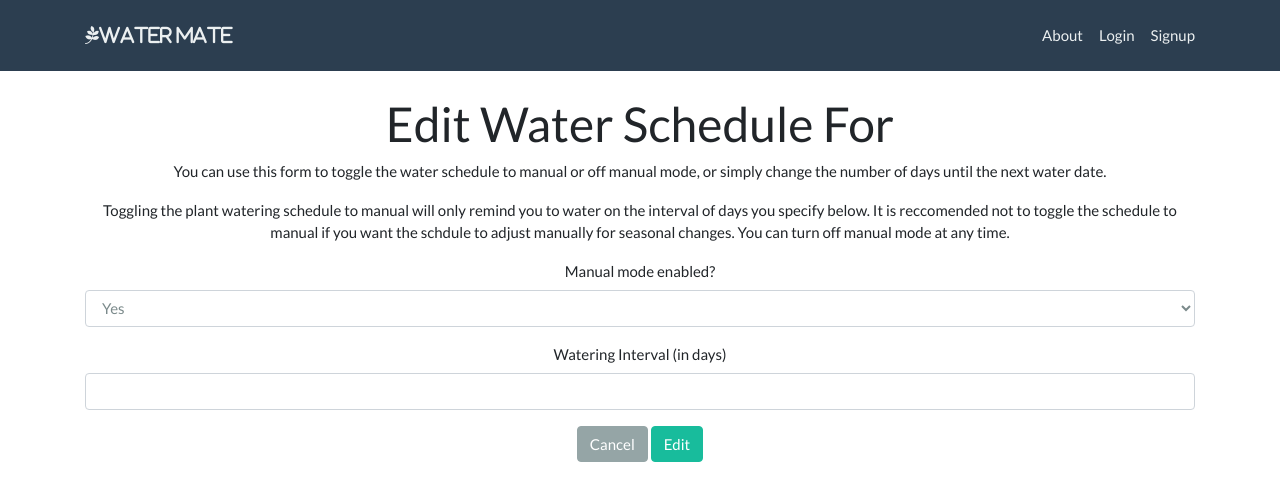
After one commit to awildstone/Water-Mate, a Flask app: template templates/schedule/edit_waterschedule.html in a window 1280 px wide. The commit adds this page. Shown: the top 501 px of the page. Run offline with Flask 2, Linux system fonts and the light colour scheme; the template is opened without the code that fills it: values that come from a table or form of the project are taken from there, others are empty; some libraries are stand-ins or nearby versions.

Commit message:
Add routes for viewing/adding/editing water schedule and the templates.

```diff
--- a/app.py
+++ b/app.py
@@ -9,6 +9,7 @@ from models import db, connect_db, Collection, Room, User, LightType, LightSourc
 from forms import *
 from werkzeug.utils import secure_filename
 from location import UserLocation
+from datetime import datetime
 
 CURRENT_USER_KEY = 'current_user'
 
@@ -378,7 +379,9 @@ def delete_room(room_id):
             db.session.commit()
             flash('Room Deleted.', 'success')
         except IntegrityError:
+            db.session.rollback()
             flash('You cannot delete a room that has plants!', 'warning')
+            return redirect(url_for('view_room', room_id=room_id))
     else:
         flash('Access Denied.', 'danger')
 
@@ -480,8 +483,6 @@ def view_plant(plant_id):
         flash('Access Denied.', 'danger')
         return redirect(url_for('view_collection', collection_id=collection.id))
 
-#Need to add logic when the plant is added to call a method to create the watering schedule
-#This will require some calculations to update many tables so I'll work on this once the basic routes are all completed.
 @app.route('/collection/rooms/<int:room_id>/add-plant', methods=['GET', 'POST'])
 @auth_required
 def add_plant(room_id):
@@ -519,6 +520,8 @@ def add_plant(room_id):
 
             room.plants.append(new_plant)
             db.session.commit()
+
+            create_waterschedule(new_plant)
             flash(f'New plant, {new_plant.name}, added to {room.name}!', 'success')
             return redirect(url_for('view_room', room_id=room.id))
     else:
@@ -581,10 +584,65 @@ def delete_plant(plant_id):
         flash('Access Denied.', 'danger')
         return redirect(url_for('view_collection', collection_id=collection.id))
 
-
 ####################
 # Schedule Routes
 ####################
 
-#View a plant's water schedule history
-#Manually edit a plant's water frequency
+def create_waterschedule(plant):
+    """This is a helper method to create a Water Schedule for a newly added plant.
+    Accepts a plant ORM object, sets water_date to current datetime and water interval
+    is set from plant type base interval."""
+
+    plant_type = PlantType.query.get_or_404(plant.id)
+
+    new_waterschedule = WaterSchedule()
+    db.session.add(WaterSchedule(
+        water_date=datetime.now(),
+        water_interval=plant_type.base_water,
+        plant_id=plant.id
+    ))
+    db.session.commit()
+
+@app.route('/collection/room/plant/<int:plant_id>/water-schedule')
+@auth_required
+def view_waterschedule(plant_id):
+    """View a plant's water schedule by plant id."""
+
+    plant = Plant.query.get_or_404(plant_id)
+    room = Room.query.get_or_404(plant.room_id)
+    collection = Collection.query.get_or_404(room.collection_id)
+
+    if g.user.id == collection.user_id:
+        water_schedule = WaterSchedule.query.filter_by(plant_id=plant_id).first()
+        return render_template('/schedule/view_waterschedule.html', water_schedule=water_schedule, plant=plant)
+    else:
+        flash('Access Denied.', 'danger')
+        return redirect(url_for('view_plant', plant_id=plant_id))
+
+@app.route('/collection/room/plant/<int:plant_id>/water-schedule/edit', methods=['GET', 'POST'])
+@auth_required
+def edit_waterschedule(plant_id):
+    """Edit a plant's water schedule by plant id.
+    Editing a water schedule will toggle the plant's water schedule
+    between manual mode or auto. If the schedule is set to manual
+    intervals it will not adjust for seasonal changes."""
+
+    plant = Plant.query.get_or_404(plant_id)
+    room = Room.query.get_or_404(plant.room_id)
+    collection = Collection.query.get_or_404(room.collection_id)
+    water_schedule = WaterSchedule.query.filter_by(plant_id=plant_id).first()
+
+    form = EditWaterScheduleForm(obj=water_schedule)
+
+    if g.user.id == collection.user_id:
+        if form.validate_on_submit():
+            water_schedule.manual_mode = form.manual_mode.data
+            water_schedule.water_interval = form.water_interval.data
+            db.session.commit()
+            flash('Water Schedule updated.', 'success')
+            return redirect(url_for('view_waterschedule', plant_id=plant_id))
+    else:
+        flash('Access Denied.', 'danger')
+        return redirect(url_for('view_plant', plant_id=plant_id))
+
+    return render_template('/schedule/edit_waterschedule.html', form=form, water_schedule=water_schedule, plant=plant)
--- a/forms.py
+++ b/forms.py
@@ -130,24 +130,24 @@ class AddWaterHistoryNotes(FlaskForm):
 
 # I found this solution to create a custom validator that checks if another field has a truthy value before showing the 2nd field condition:
 # https://stackoverflow.com/questions/8463209/how-to-make-a-field-conditionally-optional-in-wtforms/44037077
+# class RequiredIf(Required):
+#     """A validator which makes a field required if
+#     another field is set and has a truthy value."""
 
-class RequiredIf(Required):
-    # a validator which makes a field required if
-    # another field is set and has a truthy value
+#     def __init__(self, other_field_name, *args, **kwargs,):
+#         self.other_field_name = other_field_name
+#         super(RequiredIf, self).__init__(*args, **kwargs)
 
-    def __init__(self, other_field_name, *args, **kwargs,):
-        self.other_field_name = other_field_name
-        super(RequiredIf, self).__init__(*args, **kwargs)
-
-    def __call__(self, form, field):
-        other_field = form._fields.get(self.other_field_name)
-        if other_field is None:
-            raise Exception('no field named "%s" in form' % self.other_field_name)
-        if bool(other_field.data):
-            super(RequiredIf, self).__call__(form, field)
+#     def __call__(self, form, field):
+#         other_field = form._fields.get(self.other_field_name)
+#         if other_field is None:
+#             raise Exception('no field named "%s" in form' % self.other_field_name)
+#         if bool(other_field.data):
+#             super(RequiredIf, self).__call__(form, field)
 
 class EditWaterScheduleForm(FlaskForm):
     """Form to manually set a Water Schedule timeline."""
 
     manual_mode = SelectField('Manual mode enabled?', choices=[(True, 'Yes'),(False, 'No')], coerce=bool, validators=[InputRequired(message='You must choose if manual mode is enabled.')])
-    water_interval = StringField('Watering Interval (in days)', validators=[RequiredIf('manual_mode')])
+    # water_interval = StringField('Watering Interval (in days)', validators=[RequiredIf('manual_mode')])
+    water_interval = StringField('Watering Interval (in days)', validators=[InputRequired(message='You must set the number of days between waterings if manual mode is enabled.')])
--- a/templates/plant/edit_plant.html
+++ b/templates/plant/edit_plant.html
@@ -19,7 +19,7 @@
       {% endfor %}
     </div>
     {% endfor %}
-    <a href="{{ url_for('view_room', room_id=room.id) }}" class="btn btn-secondary">Cancel</a>
+    <a href="{{ url_for('view_plant', plant_id=plant.id) }}" class="btn btn-secondary">Cancel</a>
     <button class="btn btn-success" type="submit">Edit Plant</button>
   </form>
 {% endblock %}
--- a/templates/room/view_room.html
+++ b/templates/room/view_room.html
@@ -19,7 +19,9 @@
 
 <ul class="list-group m-3">
     {% for plant in plants %}
-    <li class="list-group-item list-group-item-secondary"><a href="{{ url_for('view_plant', plant_id=plant.id) }}">{{ plant.name }}</a></li>
+    <li class="list-group-item list-group-item-secondary"><a href="{{ url_for('view_plant', plant_id=plant.id) }}">{{ plant.name }}</a>
+    <a class="btn btn-sm btn-success m-2" href="{{ url_for('view_waterschedule', plant_id=plant.id) }}">View Water Schedule</a>
+    <a class="btn btn-sm btn-warning m-2" href="{{ url_for('edit_plant', plant_id=plant.id)}}">Edit</a></li>
     {% endfor %}
 </ul>
 
--- /dev/null
+++ b/templates/schedule/edit_waterschedule.html
@@ -0,0 +1,29 @@
+{% extends 'base.html'  %}
+
+{% block title %}Edit Water Schedule For {{ plant.name }} {% endblock %}
+
+{% block content %}
+
+<h1>Edit Water Schedule For {{ plant.name }} </h1>
+
+<p>You can use this form to toggle the water schedule to manual or off manual mode, or simply change the number of days until the next water date.</p>
+
+<p>Toggling the plant watering schedule to manual will only remind you to water on the interval of days you specify below. It is reccomended not to toggle the schedule to manual if you want the schdule to adjust manually for seasonal changes. You can turn off manual mode at any time.</p>
+
+
+<form method="POST" enctype="multipart/form-data">
+    {{ form.hidden_tag() }}
+    {% for field in form if field.widget.input_type != 'hidden' %}
+    <div class="mb-3">
+      {{ field.label }}
+      {{ field(class_="form-control") }}
+      {% for error in field.errors %}
+      <small class="form-text text-danger">{{ error }}</small>
+      {% endfor %}
+    </div>
+    {% endfor %}
+    <a class="btn btn-secondary" href="{{ url_for('view_waterschedule', plant_id=plant.id)}}">Cancel</a>
+    <button class="btn btn-success" type="submit">Edit</button>
+  </form>
+
+{% endblock %}
--- /dev/null
+++ b/water_calculator.py
@@ -0,0 +1,4 @@
+"""Water Calculator helper methods."""
+
+# def get_interval(plant):
+#     """ Calculates the water interval for a
```
Also changed, not shown: models.py (+8 -1 lines), templates/plant/view_plant.html (+6 -11 lines), templates/schedule/view_waterschedule.html (added, +24 -0 lines).
